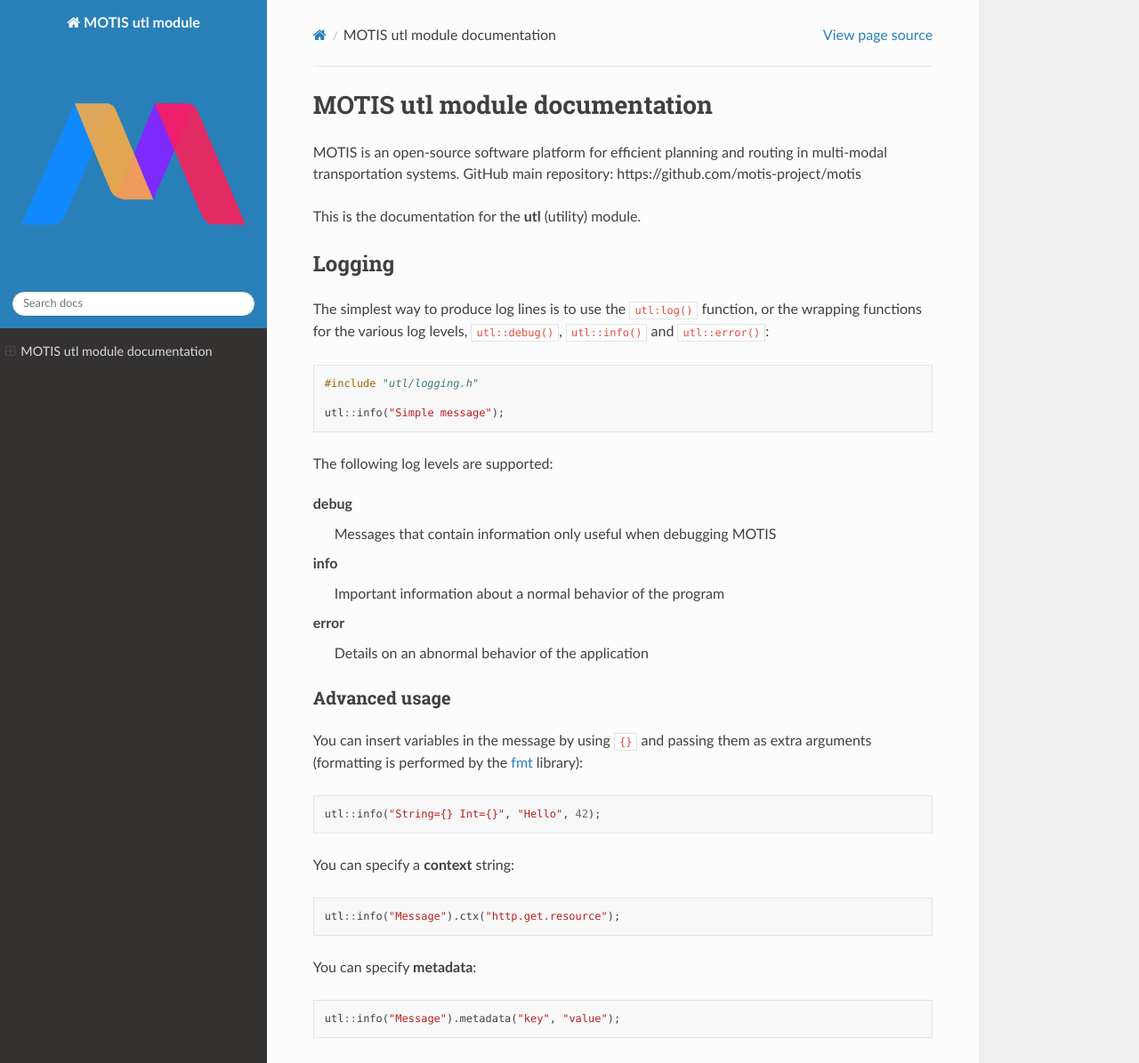
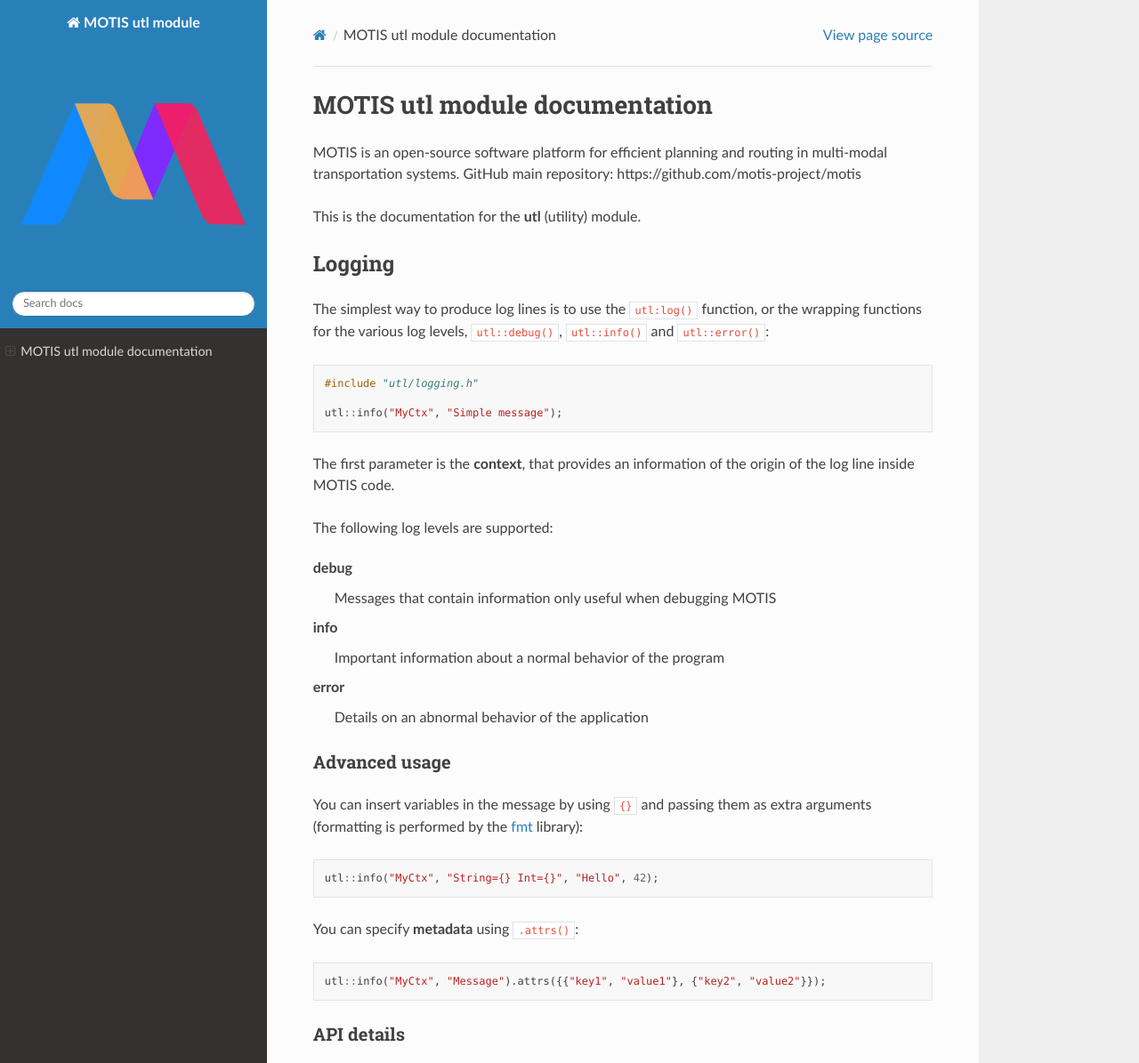
Before and after one commit to motis-project/utl, a Sphinx documentation site: the page built from docs/index.md, in a window 1280 px wide and 1400 px high, cut to the strip 0-1195 px from the top of the window. Shown: the whole strip at 89% size. Built offline with Sphinx 7.4.7 and the Read the Docs theme 3.1.0, drawn with Linux system fonts in a browser that asks for light colours.

Commit message:
Adopting Felix review feedbacks

````diff
--- a/docs/index.md
+++ b/docs/index.md
@@ -16,8 +16,10 @@ or the wrapping functions for the various log levels,
 ```c++
 #include "utl/logging.h"
 
-utl::info("Simple message");
+utl::info("MyCtx", "Simple message");
 ```
+
+The first parameter is the **context**, that provides an information of the origin of the log line inside MOTIS code.
 
 The following log levels are supported:
 
@@ -34,17 +36,12 @@ error
 You can insert variables in the message by using `{}` and passing them as extra arguments
 (formatting is performed by the [fmt](https://fmt.dev>) library):
 ```c++
-utl::info("String={} Int={}", "Hello", 42);
+utl::info("MyCtx", "String={} Int={}", "Hello", 42);
 ```
 
-You can specify a **context** string:
+You can specify **metadata** using `.attrs()`:
 ```c++
-utl::info("Message").ctx("http.get.resource");
-```
-
-You can specify **metadata**:
-```c++
-utl::info("Message").metadata("key", "value");
+utl::info("MyCtx", "Message").attrs({{"key1", "value1"}, {"key2", "value2"}});
 ```
 
 ### API details
````
Also changed, not shown: 4 other files.
